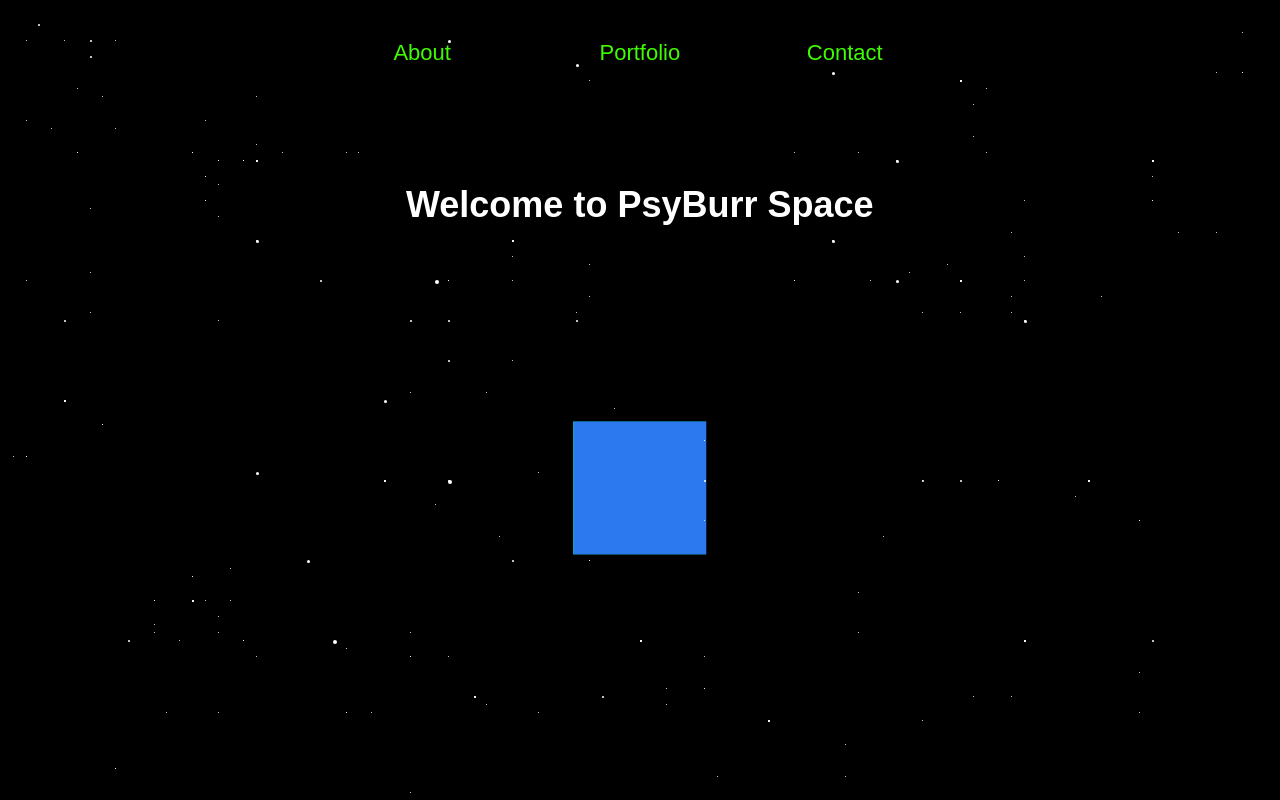
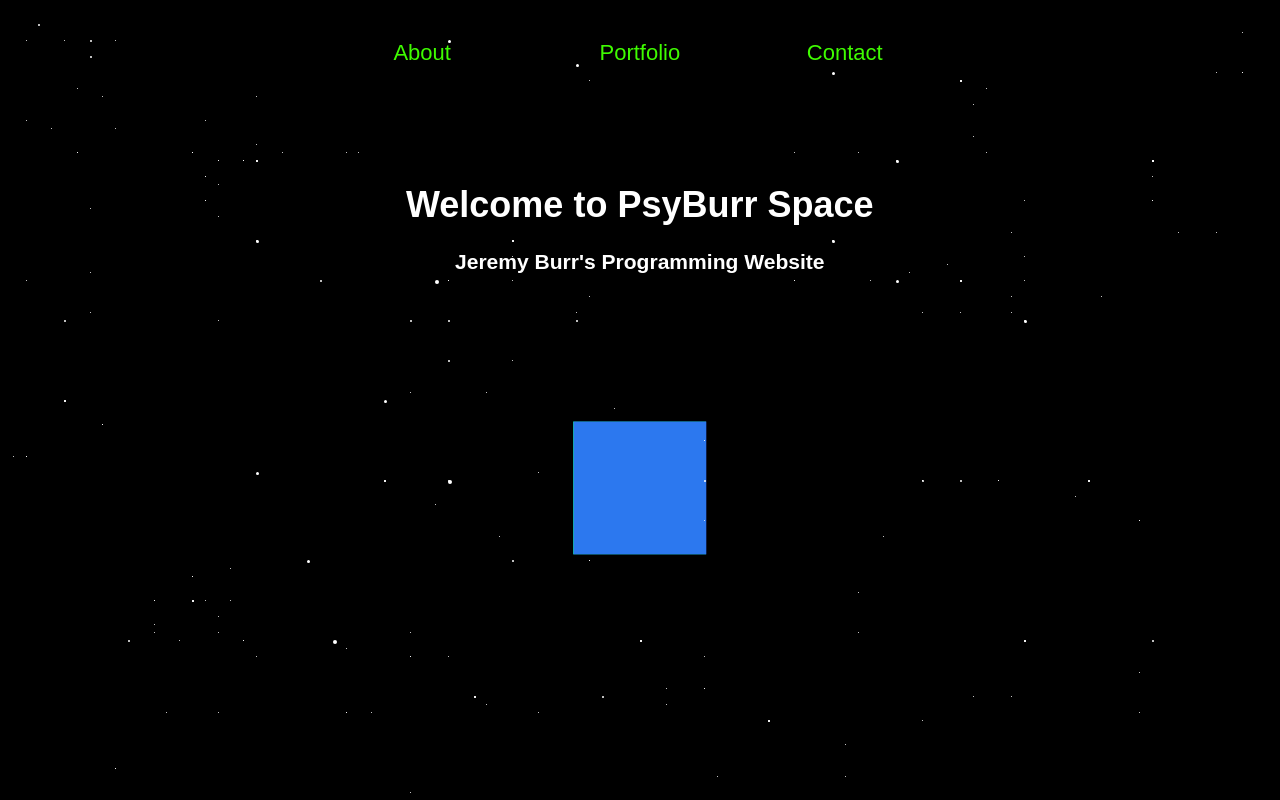
Before and after one commit to jeremyburr/psyburr-react, a React (Create React App) app: page / in a window 1280 px wide. Built offline with nearby package versions, Linux system fonts and the light colour scheme.

Commit message:
Copy change

```diff
--- a/src/Home.js
+++ b/src/Home.js
@@ -22,7 +22,8 @@ class Home extends Component {
 
       return (
         <div style={styles} ref={this.ref} className={`${this.props.display} ${this.props.position}`}>
-         <h1>Welcome to PsyBurr Space </h1>
+          <h1>Welcome to PsyBurr Space</h1>
+          <h3 style={{textAlign: "center"}}>Jeremy Burr's Programming Website</h3>
         </div>
       )
   }
```
